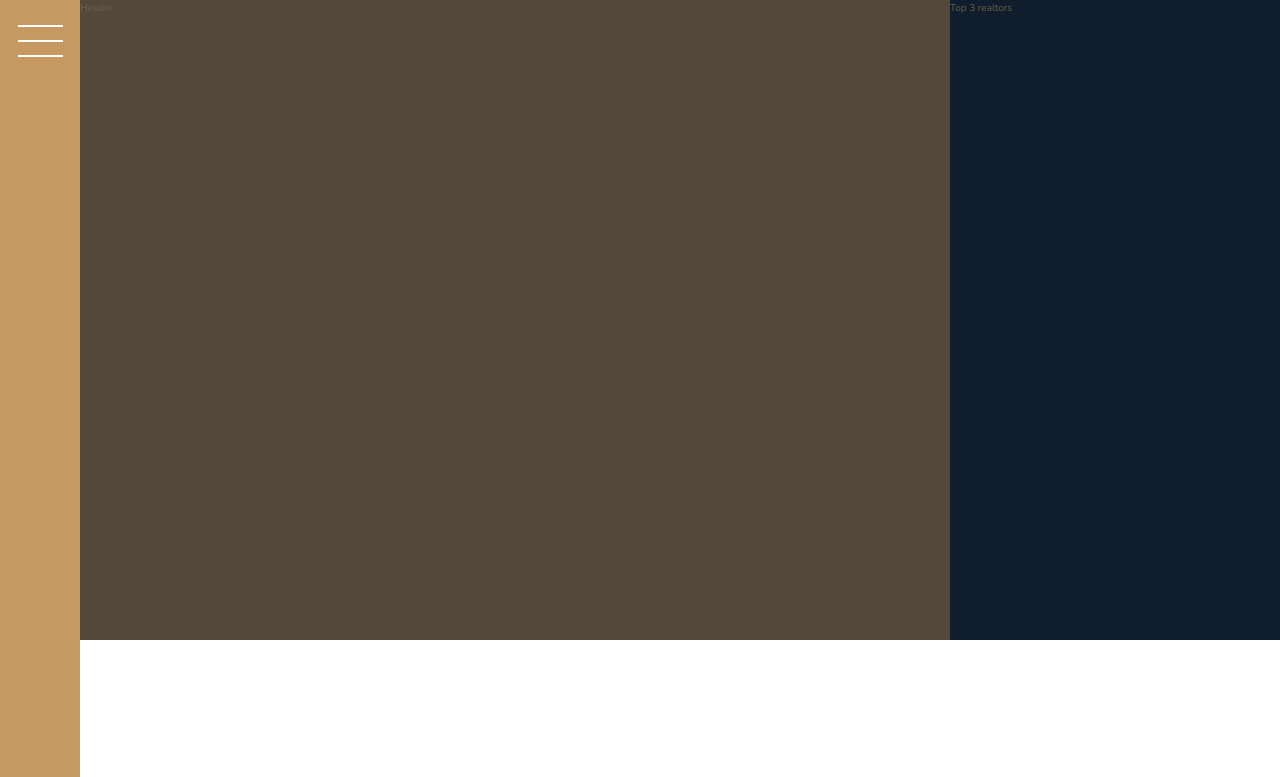
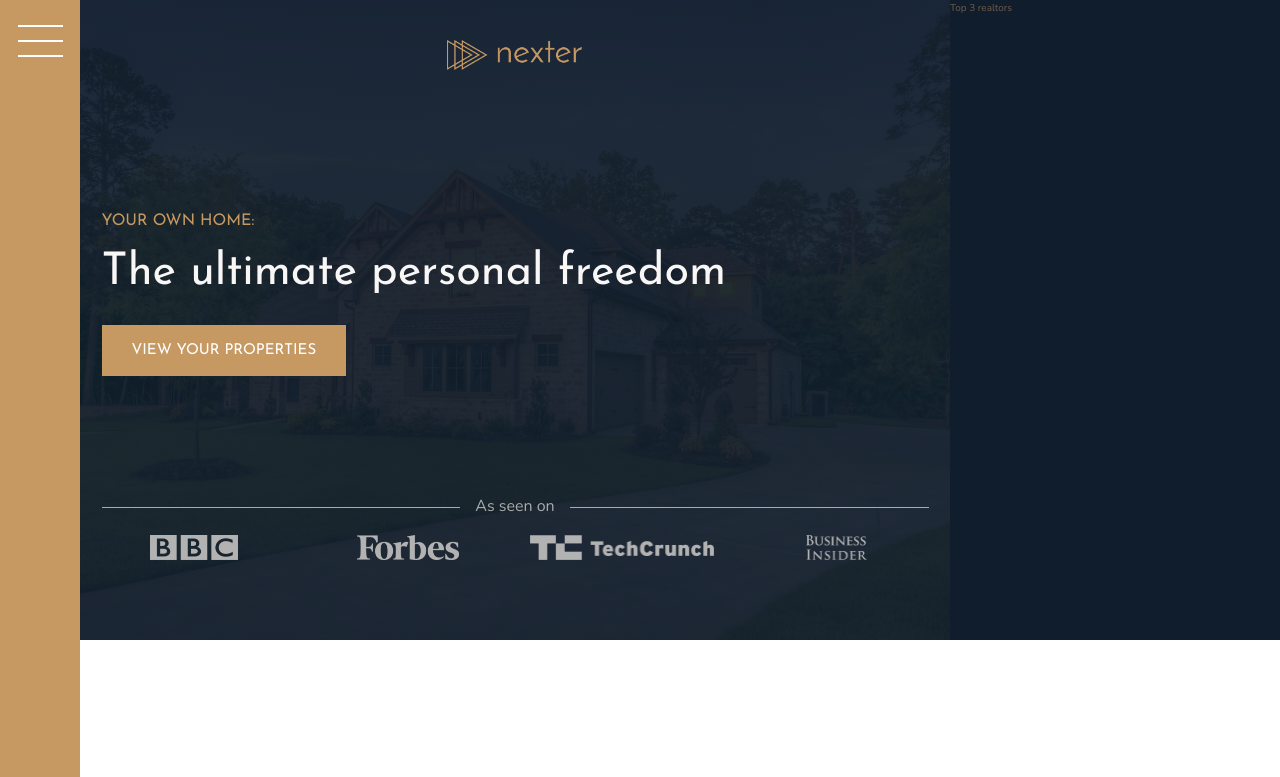
Before and after one commit to AHTHneeuhl/nexter, a website: page index.html in a window 1280 px wide. Shown: the top 777 px of the page. Drawn offline with nearby package versions, Linux system fonts and the light colour scheme.

Commit message:
Building the Header

```diff
--- a/index.html
+++ b/index.html
@@ -19,7 +19,19 @@
       <button class="nav-btn"></button>
     </div>
 
-    <header class="header">Header</header>
+    <header class="header">
+      <img src="assets/logo.png" alt="Nexter logo" class="header__logo" />
+      <h3 class="heading-3">Your own home:</h3>
+      <h1 class="heading-1">The ultimate personal freedom</h1>
+      <button class="btn header__btn">View your properties</button>
+      <div class="header__seenon-text">As seen on</div>
+      <div class="header__seenon-logos">
+        <img src="assets/logo-bbc.png" alt="Logo bbc" />
+        <img src="assets/logo-forbes.png" alt="Logo forbes" />
+        <img src="assets/logo-techcrunch.png" alt="Logo techcrunch" />
+        <img src="assets/logo-bi.png" alt="Logo bi" />
+      </div>
+    </header>
 
     <div class="realtors">Top 3 realtors</div>
 
--- a/sass/_header.scss
+++ b/sass/_header.scss
@@ -1,4 +1,59 @@
 .header {
   background-color: $color-grey-dark-1;
   grid-column: full-start / col-end 6;
+  background-image: linear-gradient(
+      rgba($color-secondary, 0.93),
+      rgba($color-secondary, 0.93)
+    ),
+    url(../assets/hero.jpeg);
+  background-size: cover;
+  background-position: center;
+  padding: 8rem;
+  padding-top: 4rem;
+
+  display: grid;
+  grid-template-rows: 1fr min-content 6rem 1fr;
+  grid-template-columns: max-content;
+  grid-row-gap: 1.5rem;
+  justify-content: center;
+
+  &__logo {
+    height: 3rem;
+    justify-self: center;
+  }
+
+  &__btn {
+    align-self: start;
+    justify-self: start;
+  }
+
+  &__seenon-text {
+    display: grid;
+    grid-template-columns: 1fr max-content 1fr;
+    align-items: center;
+    grid-column-gap: 1.5rem;
+
+    font-size: 1.6rem;
+    color: $color-grey-light-2;
+
+    &::before,
+    &::after {
+      content: "";
+      height: 0.1rem;
+      display: block;
+      background-color: currentColor;
+    }
+  }
+
+  &__seenon-logos {
+    display: grid;
+    grid-template-columns: repeat(4, 1fr);
+    grid-column-gap: 3rem;
+    justify-items: center;
+
+    img {
+      height: 2.5rem;
+      filter: brightness(70%);
+    }
+  }
 }
--- a/sass/_typography.scss
+++ b/sass/_typography.scss
@@ -5,6 +5,10 @@
 
 .heading-1 {
   @extend %heading;
+
+  font-size: 4.5rem;
+  color: $color-grey-light-1;
+  line-height: 1;
 }
 
 .heading-2 {
```
Also changed, not shown: css/style.css.
